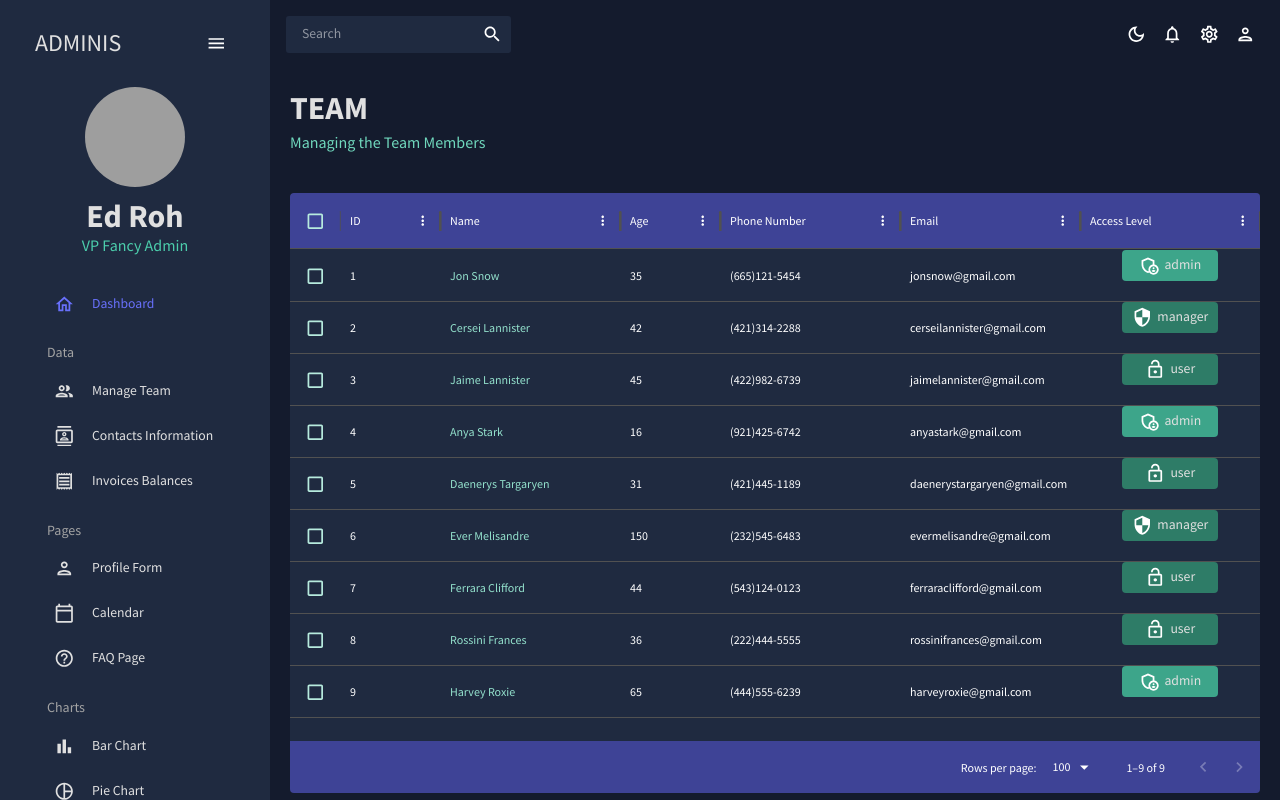
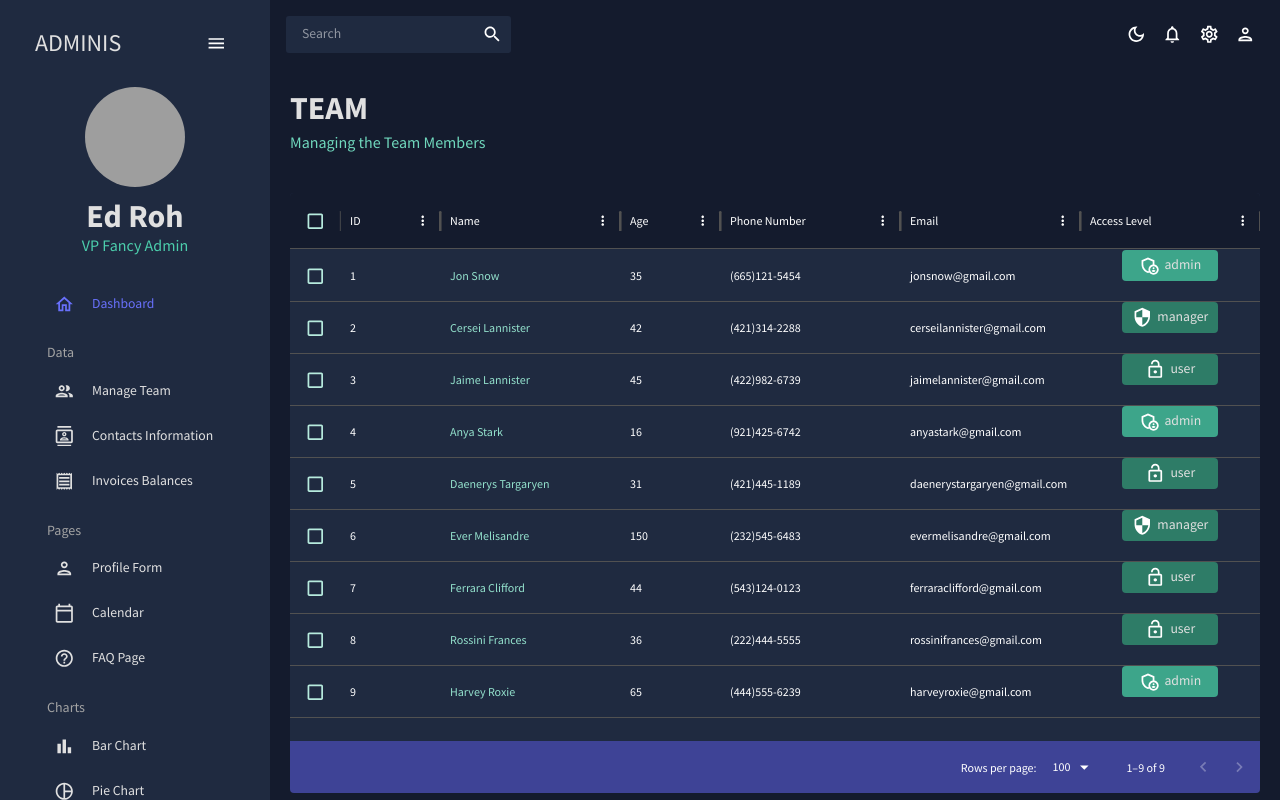
Before and after one commit to eziraa/mui-admin-dashboard, a React (Create React App) app: page /team in a window 1280 px wide. Built offline with nearby package versions, Linux system fonts and the light colour scheme; grey boxes are pictures that could not be loaded.

Commit message:
updating the team component

```diff
--- a/src/scenes/team/index.jsx
+++ b/src/scenes/team/index.jsx
@@ -84,8 +84,8 @@ const Team = () => {
           "& .name-column--cell": {
             color: colors.greenAccent[300],
           },
-          "& .MuiDataGrid-columnHeader": {
-            backgroundColor: ` ${colors.blueAccent[700]} !important`,
+          "& .MuiDataGrid-columnHeaders": {
+            backgroundColor: colors.blueAccent[700],
             borderBottom: "none",
           },
           "& .MuiDataGrid-virtualScroller": {
```
